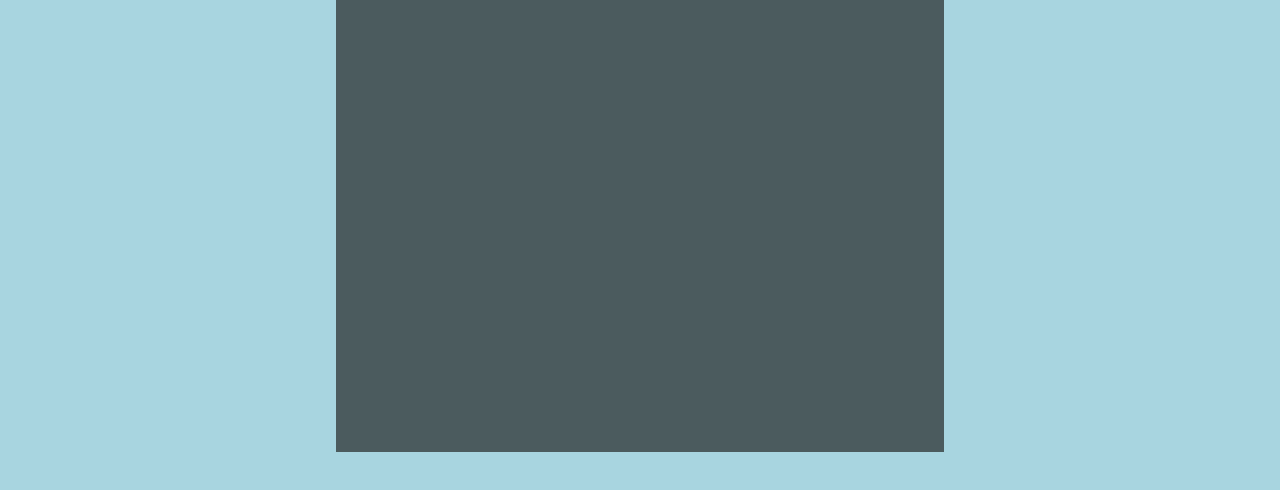
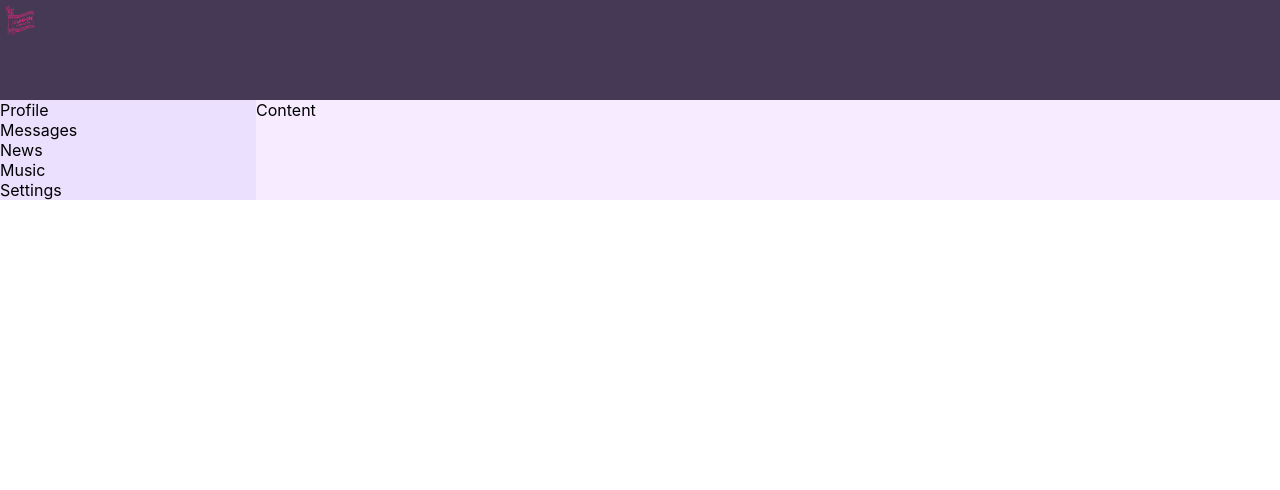
Before and after one commit to foxontheerun/MyMessager, a React (Create React App) app: page / in a window 1280 px wide. Shown: the top 490 px of the page. Built offline with nearby package versions, Linux system fonts and the light colour scheme.

Commit message:
setting css modules

```diff
--- a/src/App.css
+++ b/src/App.css
@@ -1,56 +1,13 @@
 :root {
-  --background-color: rgb(168, 213, 224);
-  --tetris-field-color: rgb(75, 91, 94);
-  --snake-color: rgb(182, 250, 104);
+  --background-color: rgb(235, 225, 255);
+  --sidebar-color: rgb(69, 57, 85);
+  --main-content-color: rgb(246, 235, 255);
   --apple-color: rgb(219, 0, 0);
 
 }
 
-html, body {
-  height: 100%;
-  margin: 0;
+
+.main {
+  display: flex;
+  background: var(--main-content-color);
 }
-
-body {
-  background: var(--background-color);
-  display: flex;
-  align-items: center;
-  justify-content: center;
-}
-canvas {
-  background: var(--tetris-field-color);
-  /* border: 1px solid var(--tetris-field-color); */
-}
-
-#score {
-  width: 400px;
-  height: 500px;
-  display: flex;
-  align-items: start;
-  justify-content: center;
-  flex-flow: column;
-}
-
-#form {
-  position: fixed;
-  left: 18%;
-}
-
-
-button {
-  width: 100px;
-  height: 100%;
-  border:0;
-  box-shadow:0 0 15px 4px rgba(0,0,0,0.06);
-  padding:10px;
-  border-radius:10px;
-}
-#input {
-  width: 400px;
-  height: 100%;
-  border:0;
-  box-shadow:0 0 15px 4px rgba(0,0,0,0.06);
-  padding:10px;
-  border-radius:10px;
-  outline:none;
-}
--- a/src/App.js
+++ b/src/App.js
@@ -1,14 +1,19 @@
-import logo from './logo.svg';
+import React from 'react';
 import './App.css';
-import Form from './Form/Form';
-import Canvas from './Game/Canvas';
+import Profile from './Components/Profile/Profile';
+import Header from './Components/Header/Header';
+import Navbar from './Components/Navbar/Navbar';
+
 
 function App() {
   return (
-    <>
-      <Form></Form>
-      <Canvas></Canvas>
-    </>
+    <div className='app-wrapper'>
+      <Header/>
+      <main className='main'>
+        <Navbar/>
+        <Profile/>
+      </main>
+    </div>
   );
 }
 
--- /dev/null
+++ b/src/Components/Header/Header.js
@@ -0,0 +1,13 @@
+import React from 'react';
+import h from './Header.module.css';
+
+
+function Header() {
+    return (
+        <header className={h.header}>
+            <img src='images/logoCupidon.png' width="30" height="30"></img>
+        </header>
+    );
+}
+
+export default Header;
--- /dev/null
+++ b/src/Components/Header/Header.module.css
@@ -0,0 +1,9 @@
+.header {
+    width: 100%;
+    background: var(--sidebar-color);
+    height: 100px;
+}
+
+  .header  img {
+    margin: 5px;
+  }
--- /dev/null
+++ b/src/Components/Navbar/Navbar.js
@@ -0,0 +1,26 @@
+import React from 'react';
+import n from './Navbar.module.css';
+
+function Navbar() {
+    return (
+        <nav className={n.nav}>
+        <div>
+          <a>Profile</a>
+        </div>
+        <div>
+          <a>Messages</a>
+        </div>
+        <div>
+          <a>News</a>
+        </div>
+        <div>
+          <a>Music</a>
+        </div>
+        <div>
+          <a>Settings</a>
+        </div>
+      </nav>
+    );
+}
+
+export default Navbar;
--- /dev/null
+++ b/src/Components/Navbar/Navbar.module.css
@@ -0,0 +1,5 @@
+
+.nav {
+    background: var(--background-color);
+    width: 20%;
+  }
--- /dev/null
+++ b/src/Components/Profile/Profile.js
@@ -0,0 +1,12 @@
+import React from 'react';
+import p from './Profile.module.css';
+
+function Profile() {
+    return (
+        <div className={p.content}>
+          Content
+      </div>
+    );
+}
+
+export default Profile;
--- /dev/null
+++ b/src/Components/Profile/Profile.module.css
@@ -0,0 +1,3 @@
+.content {
+ background: var(--main-content-color);
+}
--- a/src/Form/Form.js
+++ /dev/null
@@ -1,12 +0,0 @@
-function Form() {
-    return (
-        <div id="form">
-        <label class="input">
-          <input id="input" type="text" placeholder="Введите свое имя"></input>
-          <button onclick="start()">START</button>
-        </label>
-    </div>
-    );
-  }
-
-  export default Form;
--- a/src/Game/Canvas.js
+++ /dev/null
@@ -1,7 +0,0 @@
-function Canvas() {
-    return (
-        <><canvas width="608" height="608" id="game"></canvas><div id="score"></div></>
-    );
-  }
-
-  export default Canvas;
```
Also changed, not shown: public/images/logoCupidon.png (added).
